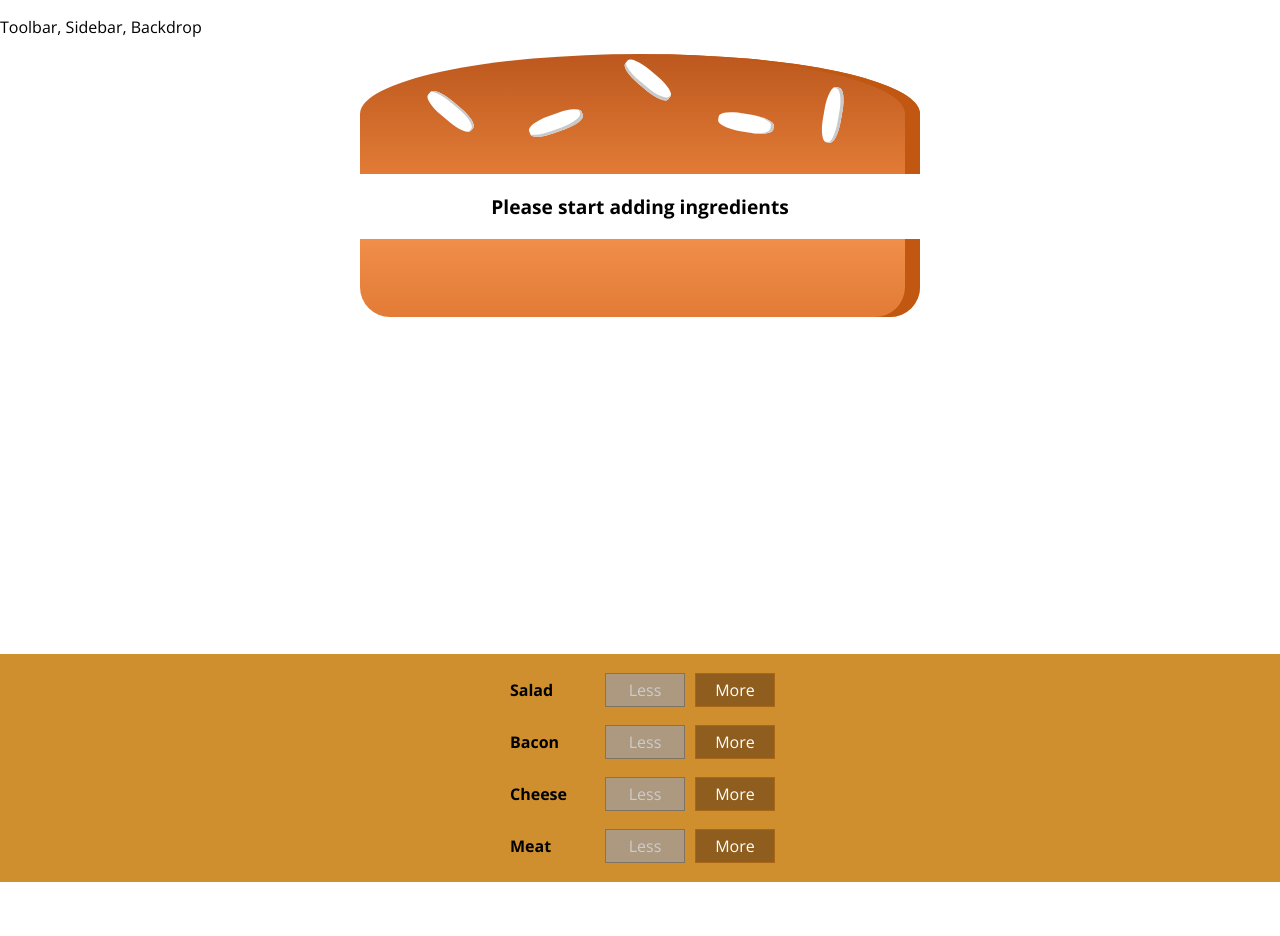
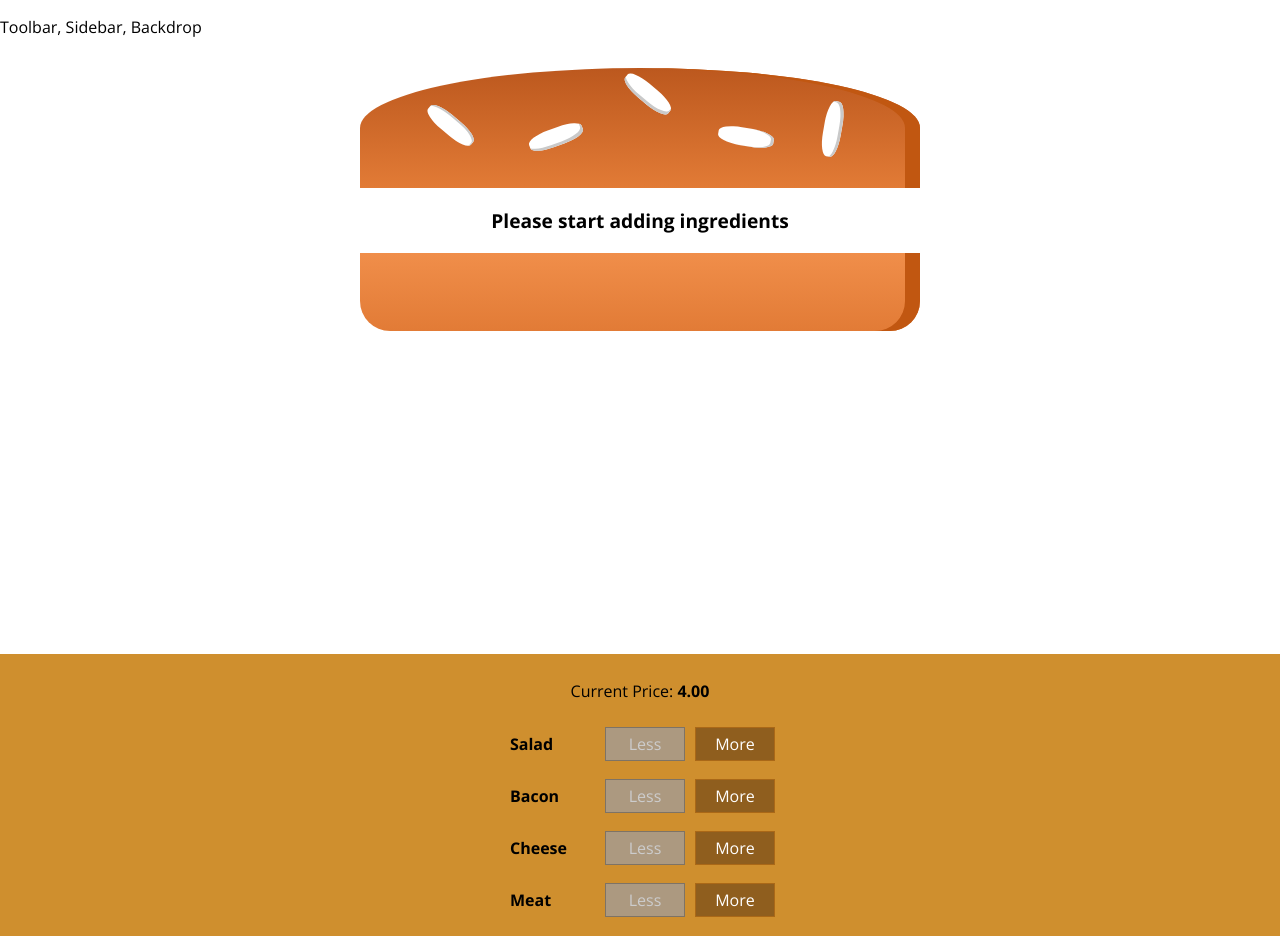
Before and after one commit to papawlo/burger-builder-app, a React app: page / in a window 1280 px wide. Before the commit the page ends 882 px from the top, so only its background shows below. Built offline with nearby package versions, Linux system fonts and the light colour scheme.

Commit message:
135. Displaying and Updating the Burger Price

```diff
--- a/src/components/Burger/BuildControls/BuildControls.js
+++ b/src/components/Burger/BuildControls/BuildControls.js
@@ -9,8 +9,10 @@
     { label: 'Cheese', type: 'cheese' },
     { label: 'Meat', type: 'meat' },
 ]
+
 const buildControls = props => (
     <div className={classes.BuildControls}>
+        <p>Current Price: <strong>{props.currentPrice.toFixed(2)}</strong></p>
         {controls.map(ctrl => (
             <BuildControl
                 key={ctrl.label}
--- a/src/components/Burger/Burger.css
+++ b/src/components/Burger/Burger.css
@@ -2,7 +2,7 @@
     width: 100%;
     margin: auto;
     height: 250px;
-    /* overflow: scroll; */
+    overflow: auto;
     text-align: center;
     font-weight: bold;
     font-size: 1.2rem;
--- a/src/containers/BurgerBuilder/BurgerBuilder.js
+++ b/src/containers/BurgerBuilder/BurgerBuilder.js
@@ -59,6 +59,7 @@
         const disabledInfo = {
             ...this.state.ingredients
         }
+
         for (let key in disabledInfo) {
             disabledInfo[key] = disabledInfo[key] <= 0;
         }
@@ -70,6 +71,7 @@
                         ingredientAdded={this.addIngredientHandler}
                         ingredientRemoved={this.removeIngredientHandler}
                         disabled={disabledInfo}
+                        currentPrice={this.state.totalPrice}
                     />
                 </Aux>
             </div>
```
